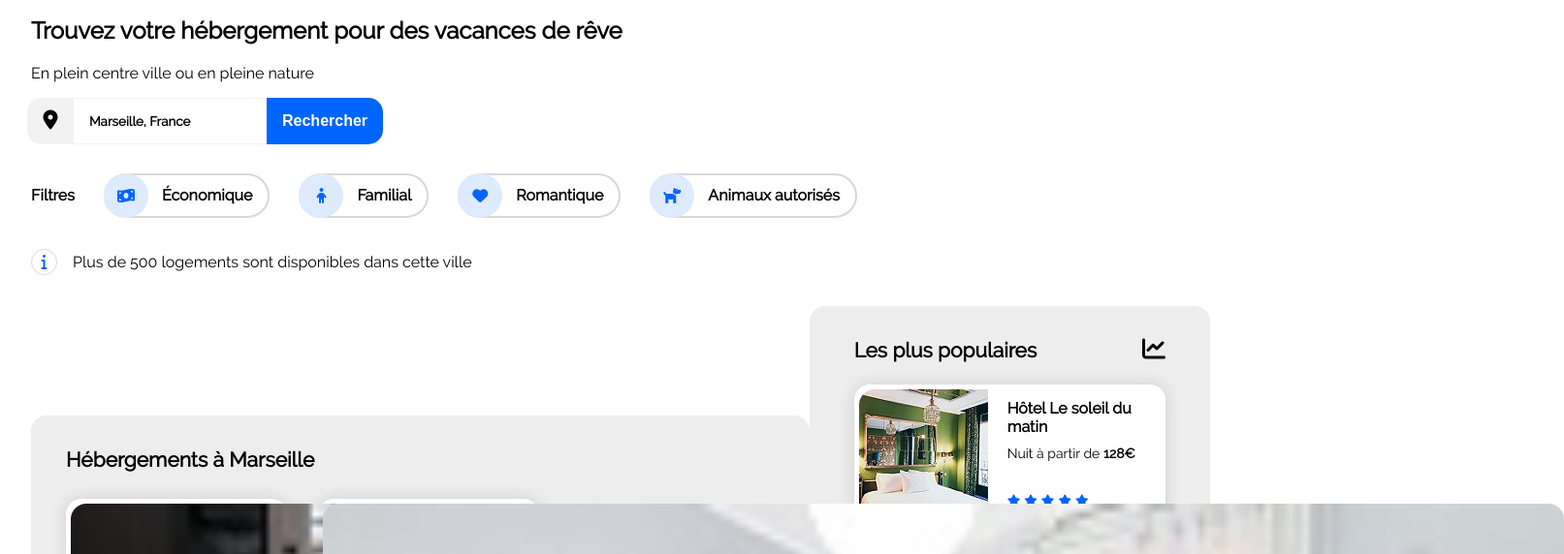
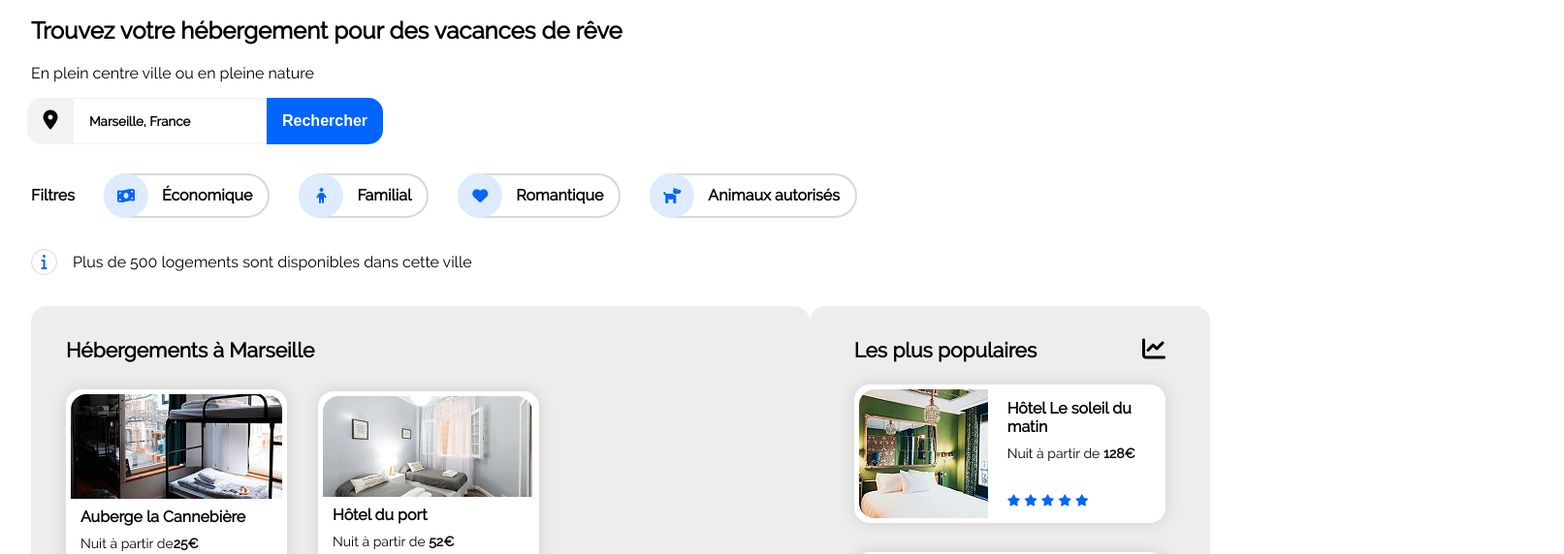
Before and after one commit to Morosaf/MoreauSafia_2_17112020, a plain HTML site: page index.html in a window 1280 px wide. Shown: the part 122-694 px from the top of the page at 97% size, 1613 px wide, since content can reach past the window. Drawn offline with Linux system fonts and the light colour scheme; a web font is replaced by a local one.

Commit message:
retour en arriere

```diff
--- a/reserviastyle.css
+++ b/reserviastyle.css
@@ -277,8 +277,6 @@ nav:nth-child(2)
 	height: 100%;
 	border-top-left-radius: 16px;
 	border-top-right-radius: 16px;
-	object-fit: cover;
-	position: absolute;
 }
 .carréhébergement{
 	background-color: #ffffff;
```
